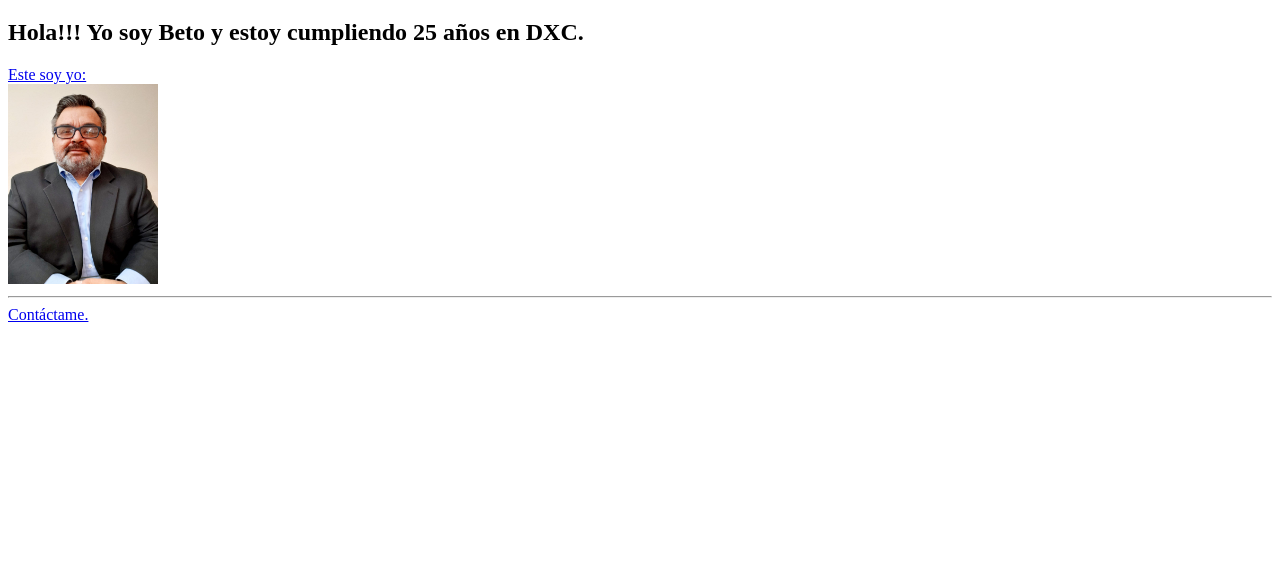
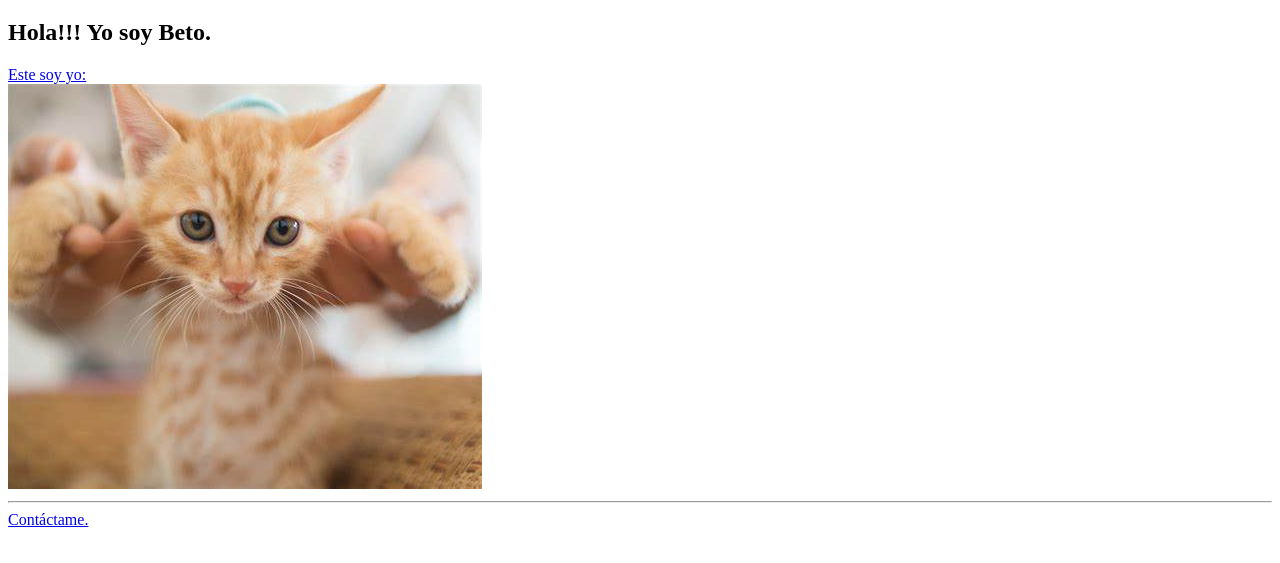
Before and after one commit to Repo-Min/Betos-Webpage, a plain HTML site: page index.html in a window 1280 px wide. Shown: the part 61-624 px from the top of the page. Drawn offline with Linux system fonts and the light colour scheme.

Commit message:
20240815 - Update
Esta es la última versión de la página Web de Beto

```diff
--- a/index.html
+++ b/index.html
@@ -8,11 +8,11 @@
 
     <body>
         <h1>Bienvenidos al sitio Web de Beto!</h1>
-        <h2>Hola!!! Yo soy Beto y estoy cumpliendo 25 años en DXC.</h2>
+        <h2>Hola!!! Yo soy Beto.</h2>
         <p></p>
         <a href="./public/about.html">Este soy yo:</a>
         <br/>
-        <a href="./public/about.html"><img src="./assets/images/DXC_25_Years_Reyes_Alberto_Alfonso.jpeg" alt="Beto" width="150" height="200" /></a>
+        <a href="./public/about.html"><img src="./assets/images/cat.png" alt="Beto gato"/></a>
         <hr />
         <!-- Add a link to your contact me page here -->
         <a href="./public/contact.html">Contáctame.</a>
```
